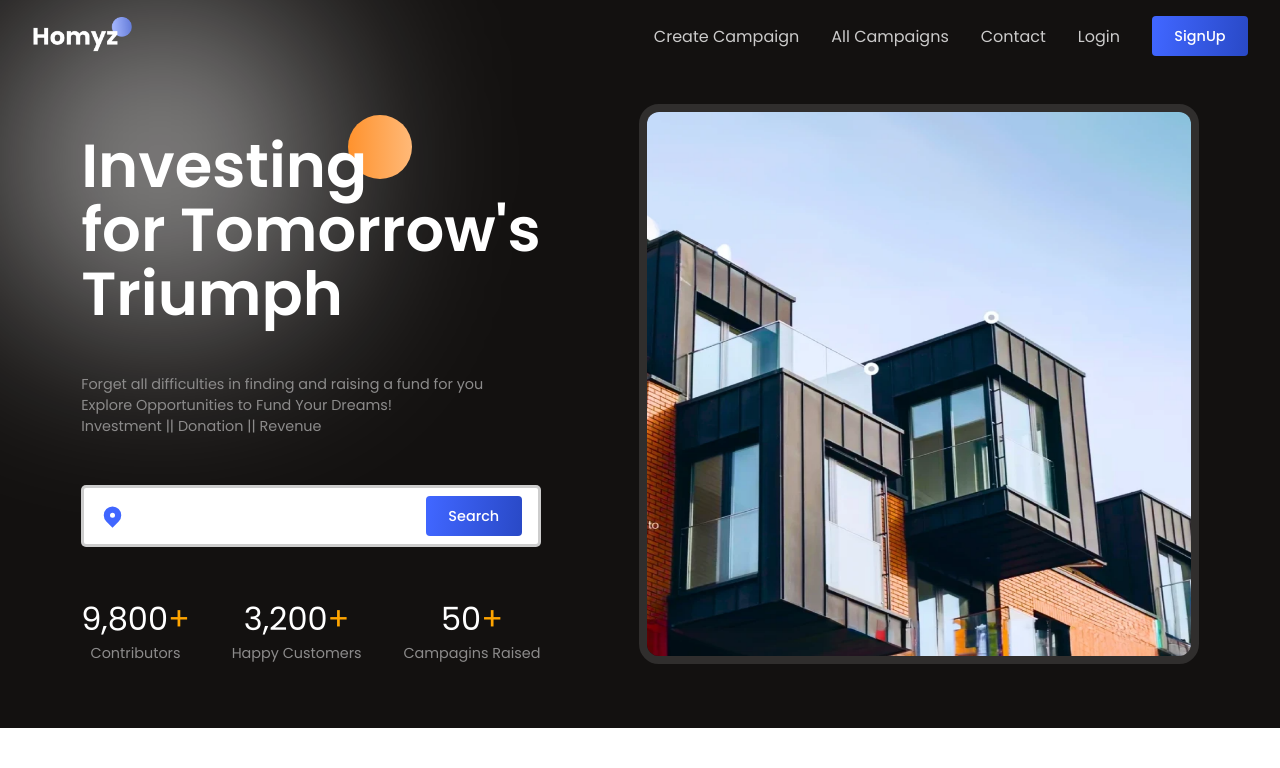
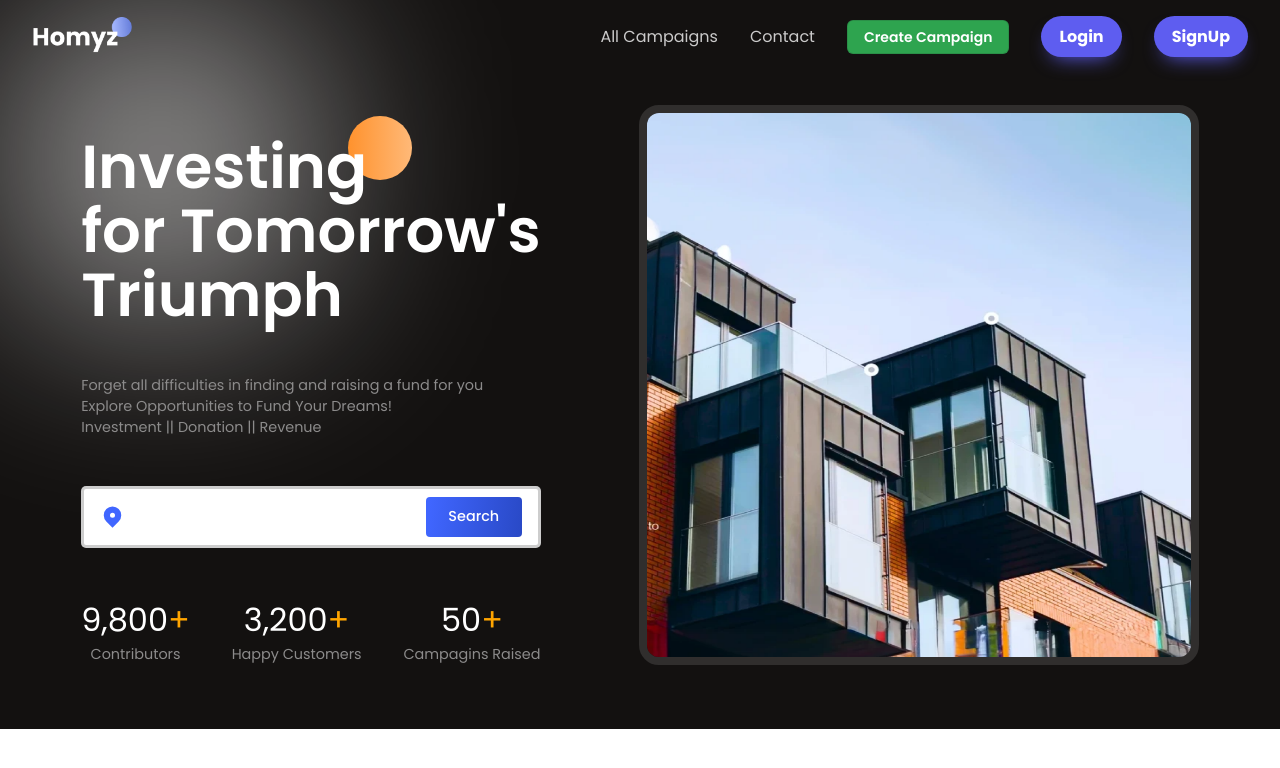
Before and after one commit to shivanee283/frontendCF, a React (Vite) app: page / in a window 1280 px wide. Shown: the top 768 px of the page. Built offline with nearby package versions, Linux system fonts and the light colour scheme.

Commit message:
header modified

```diff
--- a/src/components/Header/Header.jsx
+++ b/src/components/Header/Header.jsx
@@ -9,11 +9,17 @@ const Header = () => {
         <img src="./logo.png" alt="logo" width={100}/>
 
         <div className="flexCenter h-menu">
-          <a href="" >Create Campaign</a>
+          {/* <a href="" >Create Campaign</a> */}
           <a href="" >All Campaigns</a>
           <a href="" >Contact</a>
-          <a href="" >Login</a>
-          <button className="button">
+          <button className="button-3">
+            <a href="" >Create Campaign</a>
+          </button>
+          {/* <a href="" >Login</a> */}
+          <button className="button-34">
+            <a href="" >Login</a>
+          </button>
+          <button className="button-34">
             <a href="" >SignUp</a>
           </button>
         </div>
--- a/src/index.css
+++ b/src/index.css
@@ -130,3 +130,115 @@ a {
   cursor: pointer;
   transform: scale(1.1);
 }
+
+/* <!-- HTML !-->
+<button class="button-3" role="button">Button 3</button> */
+
+/* CSS */
+.button-3 {
+  appearance: none;
+  background-color: #2ea44f;
+  border: 1px solid rgba(27, 31, 35, .15);
+  border-radius: 6px;
+  box-shadow: rgba(27, 31, 35, .1) 0 1px 0;
+  box-sizing: border-box;
+  color: #fff;
+  cursor: pointer;
+  display: inline-block;
+  font-family: -apple-system,system-ui,"Segoe UI",Helvetica,Arial,sans-serif,"Apple Color Emoji","Segoe UI Emoji";
+  font-size: 14px;
+  font-weight: 600;
+  line-height: 20px;
+  padding: 6px 16px;
+  position: relative;
+  text-align: center;
+  text-decoration: none;
+  user-select: none;
+  -webkit-user-select: none;
+  touch-action: manipulation;
+  vertical-align: middle;
+  white-space: nowrap;
+}
+
+.button-3:focus:not(:focus-visible):not(.focus-visible) {
+  box-shadow: none;
+  outline: none;
+}
+
+.button-3:hover {
+  background-color: #2c974b;
+}
+
+.button-3:focus {
+  box-shadow: rgba(46, 164, 79, .4) 0 0 0 3px;
+  outline: none;
+}
+
+.button-3:disabled {
+  background-color: #94d3a2;
+  border-color: rgba(27, 31, 35, .1);
+  color: rgba(255, 255, 255, .8);
+  cursor: default;
+}
+
+.button-3:active {
+  background-color: #298e46;
+  box-shadow: rgba(20, 70, 32, .2) 0 1px 0 inset;
+}
+
+
+/* CSS */
+.button-34 {
+  background: #5E5DF0;
+  border-radius: 999px;
+  box-shadow: #5E5DF0 0 10px 20px -10px;
+  box-sizing: border-box;
+  color: #FFFFFF;
+  cursor: pointer;
+  font-family: Inter,Helvetica,"Apple Color Emoji","Segoe UI Emoji",NotoColorEmoji,"Noto Color Emoji","Segoe UI Symbol","Android Emoji",EmojiSymbols,-apple-system,system-ui,"Segoe UI",Roboto,"Helvetica Neue","Noto Sans",sans-serif;
+  font-size: 16px;
+  font-weight: 700;
+  line-height: 24px;
+  opacity: 1;
+  outline: 0 solid transparent;
+  padding: 8px 18px;
+  user-select: none;
+  -webkit-user-select: none;
+  touch-action: manipulation;
+  width: fit-content;
+  word-break: break-word;
+  border: 0;
+}
+
+/* CSS */
+.button-35 {
+  align-items: center;
+  background-color: #fff;
+  border-radius: 12px;
+  box-shadow: transparent 0 0 0 3px,rgba(18, 18, 18, .1) 0 6px 20px;
+  box-sizing: border-box;
+  color: #121212;
+  cursor: pointer;
+  display: inline-flex;
+  flex: 1 1 auto;
+  font-family: Inter,sans-serif;
+  font-size: 1.2rem;
+  font-weight: 700;
+  justify-content: center;
+  line-height: 1;
+  margin: 0;
+  outline: none;
+  padding: 1rem 1.2rem;
+  text-align: center;
+  text-decoration: none;
+  transition: box-shadow .2s,-webkit-box-shadow .2s;
+  white-space: nowrap;
+  border: 0;
+  user-select: none;
+  -webkit-user-select: none;
+  touch-action: manipulation;
+}
+
+.button-35:hover {
+  box-shadow: #121212 0 0 0 3px, transparent 0 0 0 0;
+}
```
